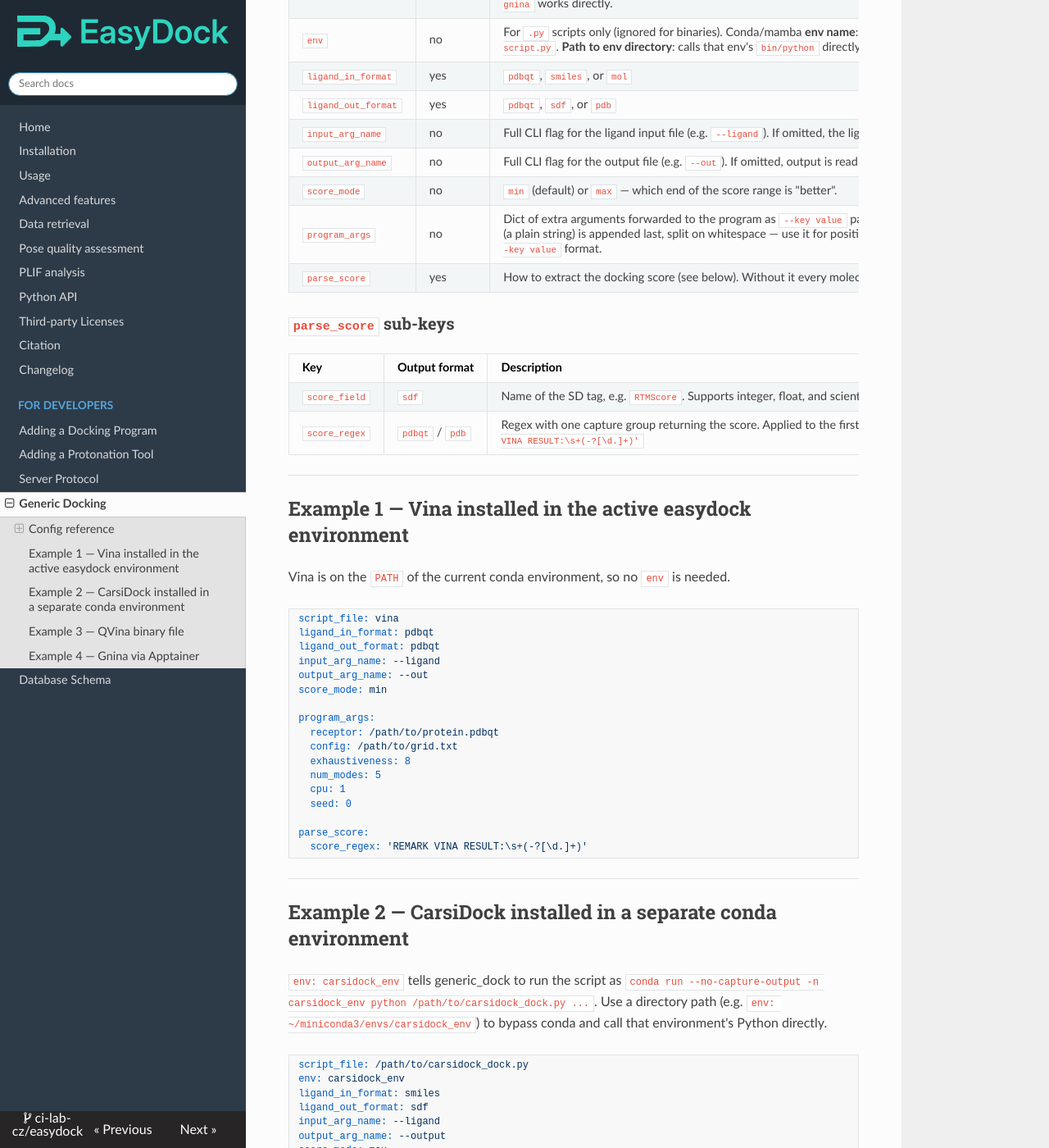
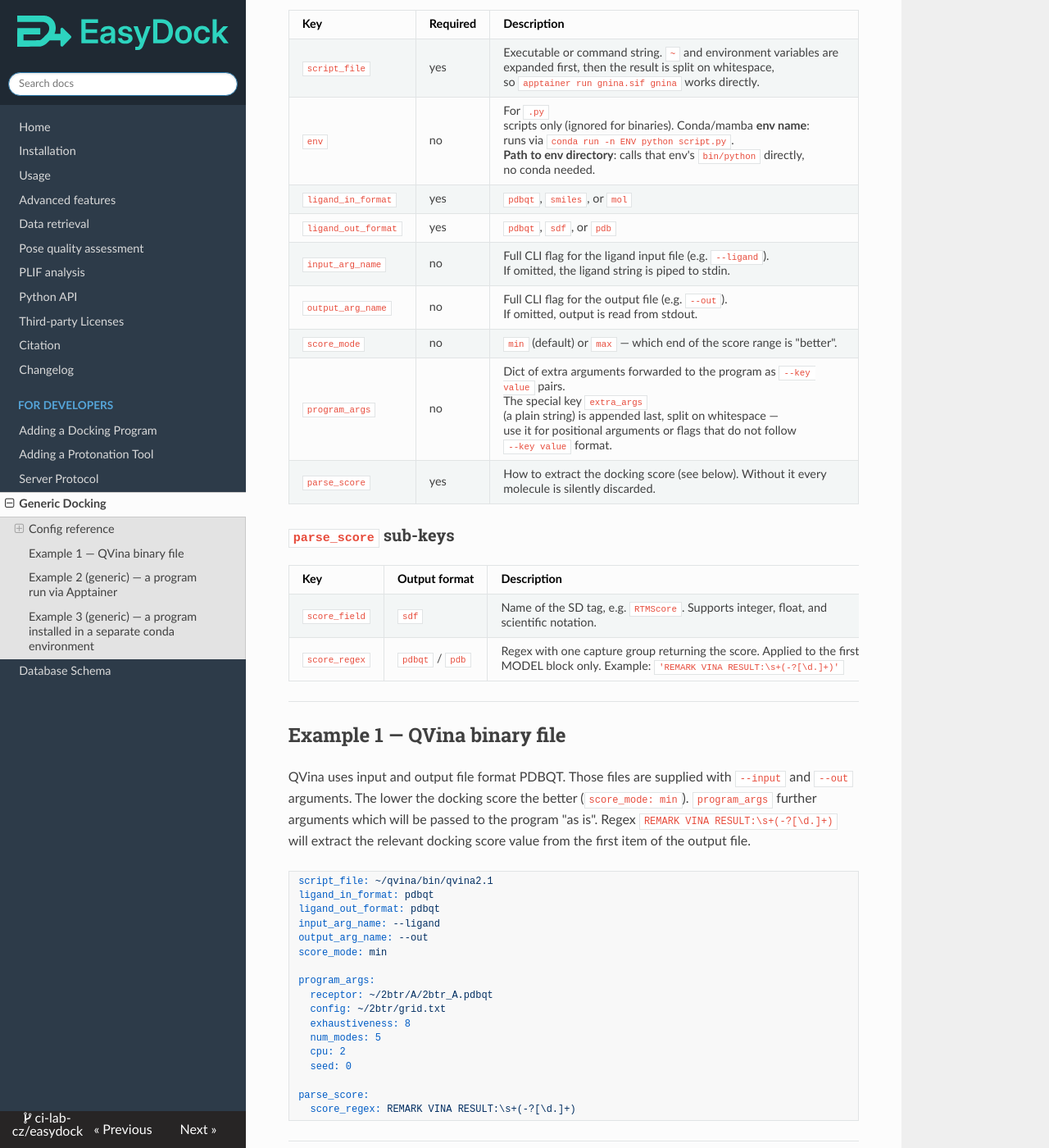
Before and after one commit to ci-lab-cz/easydock, an MkDocs documentation site: the page built from docs/generic_dock.md, in a window 1280 px wide and 1400 px high, scrolled down 473 px. Shown: the whole window at 82% size. Built offline with MkDocs 1.6.1, drawn with Linux system fonts in a browser that asks for light colours; nearby versions of some CDN libraries; some of the changed text lies outside the part shown.

Commit message:
Update example of generic docking in docs

````diff
--- a/docs/generic_dock.md
+++ b/docs/generic_dock.md
@@ -1,44 +1,73 @@
 # Generic Docking
 
-`--program generic` is a generic wrapper that can run **any external docking binary or Python
-script** through a single YAML config file.  No code changes are needed — the config drives
-everything: which executable to call, how to pass the ligand and receive the output, and how to
-extract the score.
+`--program generic` is a generic wrapper that can run **external docking binary or Python script** through a single YAML config file. No code changes are needed — the config drives everything: which executable to call, how to pass the ligand and receive the output, and how to extract the score.
 
 ```bash
 easydock -i input.smi -o output.db --program generic --config config.yml -c 4 --sdf
 ```
 
+The main conventions:
+1. A program or script takes a single molecule to dock at a single call
+2. A program or script returns a file with docked poses in PDBQT/PDB/SDF format ordered by the score (the top scored pose in the first one)
+
 ## Config reference
 
-| Key | Required | Description |
-|-----|----------|-------------|
-| `script_file` | yes | Executable or command string. `~` and environment variables are expanded first, then the result is split on whitespace, so `apptainer run gnina.sif gnina` works directly. |
-| `env` | no | For `.py` scripts only (ignored for binaries). Conda/mamba **env name**: runs via `conda run -n ENV python script.py`. **Path to env directory**: calls that env's `bin/python` directly, no conda needed. |
-| `ligand_in_format` | yes | `pdbqt`, `smiles`, or `mol` |
-| `ligand_out_format` | yes | `pdbqt`, `sdf`, or `pdb` |
-| `input_arg_name` | no | Full CLI flag for the ligand input file (e.g. `--ligand`). If omitted, the ligand string is piped to stdin. |
-| `output_arg_name` | no | Full CLI flag for the output file (e.g. `--out`). If omitted, output is read from stdout. |
-| `score_mode` | no | `min` (default) or `max` — which end of the score range is "better". |
-| `program_args` | no | Dict of extra arguments forwarded to the program as `--key value` pairs. The special key `extra_args` (a plain string) is appended last, split on whitespace — use it for positional arguments or flags that do not follow `--key value` format. |
-| `parse_score` | yes | How to extract the docking score (see below). Without it every molecule is silently discarded. |
+| Key | Required | Description                                                                                                                                                                                                                                      |
+|-----|----------|--------------------------------------------------------------------------------------------------------------------------------------------------------------------------------------------------------------------------------------------------|
+| `script_file` | yes | Executable or command string. `~` and environment variables are <br>expanded first, then the result is split on whitespace, <br>so `apptainer run gnina.sif gnina` works directly.                                                                   |
+| `env` | no | For `.py` scripts only (ignored for binaries). Conda/mamba **env name**: <br>runs via `conda run -n ENV python script.py`. <br>**Path to env directory**: calls that env's `bin/python` directly, <br>no conda needed.                                       |
+| `ligand_in_format` | yes | `pdbqt`, `smiles`, or `mol`                                                                                                                                                                                                                      |
+| `ligand_out_format` | yes | `pdbqt`, `sdf`, or `pdb`                                                                                                                                                                                                                         |
+| `input_arg_name` | no | Full CLI flag for the ligand input file (e.g. `--ligand`). <br>If omitted, the ligand string is piped to stdin.                                                                                                                                      |
+| `output_arg_name` | no | Full CLI flag for the output file (e.g. `--out`). <br>If omitted, output is read from stdout.                                                                                                                                                        |
+| `score_mode` | no | `min` (default) or `max` — which end of the score range is "better".                                                                                                                                                                             |
+| `program_args` | no | Dict of extra arguments forwarded to the program as `--key value` pairs. <br>The special key `extra_args` (a plain string) is appended last, split on whitespace — <br>use it for positional arguments or flags that do not follow <br>`--key value` format. |
+| `parse_score` | yes | How to extract the docking score (see below). Without it every <br>molecule is silently discarded.                                                                                                                                                   |
 
 ### `parse_score` sub-keys
 
 | Key | Output format | Description |
 |-----|---------------|-------------|
-| `score_field` | `sdf` | Name of the SD tag, e.g. `RTMScore`. Supports integer, float, and scientific notation. |
-| `score_regex` | `pdbqt` / `pdb` | Regex with one capture group returning the score. Applied to the first MODEL block only. Example: `'REMARK VINA RESULT:\s+(-?[\d.]+)'` |
+| `score_field` | `sdf` | Name of the SD tag, e.g. `RTMScore`. Supports integer, float, and <br>scientific notation. |
+| `score_regex` | `pdbqt` / `pdb` | Regex with one capture group returning the score. Applied to the first <br>MODEL block only. Example: `'REMARK VINA RESULT:\s+(-?[\d.]+)'` |
 
 ---
 
-## Example 1 — Vina installed in the active easydock environment
+## Example 1 — QVina binary file
 
-Vina is on the `PATH` of the current conda environment, so no `env` is needed.
+QVina uses input and output file format PDBQT. Those files are supplied with `--input` and `--out` arguments. The lower the docking score the better (`score_mode: min`).
+`program_args` further arguments which will be passed to the program "as is". Regex `REMARK VINA RESULT:\s+(-?[\d.]+)` will extract the relevant docking score value from the first item of the output file.
 
 ```yaml
-script_file: vina
+script_file: ~/qvina/bin/qvina2.1
 ligand_in_format: pdbqt
+ligand_out_format: pdbqt
+input_arg_name: --ligand
+output_arg_name: --out
+score_mode: min
+
+program_args:
+  receptor: ~/2btr/A/2btr_A.pdbqt
+  config: ~/2btr/grid.txt
+  exhaustiveness: 8
+  num_modes: 5
+  cpu: 2
+  seed: 0
+
+parse_score:
+  score_regex: REMARK VINA RESULT:\s+(-?[\d.]+)
+```
+
+---
+
+## Example 2 (generic) — a program run via Apptainer
+
+A user can provide a full command line call. `script_file` is split on whitespace after path expansion, so the full Apptainer invocation
+can be written directly — no wrapper script required.
+
+```yaml
+script_file: apptainer run container.sif program_name
+ligand_in_format: smiles
 ligand_out_format: pdbqt
 input_arg_name: --ligand
 output_arg_name: --out
@@ -58,16 +85,17 @@ parse_score:
 
 ---
 
-## Example 2 — CarsiDock installed in a separate conda environment
+## Example 3 (generic) — a program installed in a separate conda environment
 
-`env: carsidock_env` tells generic_dock to run the script as
-`conda run --no-capture-output -n carsidock_env python /path/to/carsidock_dock.py ...`.
-Use a directory path (e.g. `env: ~/miniconda3/envs/carsidock_env`) to bypass conda and call
-that environment's Python directly.
+`env: program_env` tells generic_dock to run the script as
+`conda run --no-capture-output -n program_env python /path/to/docking_program.py ...`.
+Use a directory path (e.g. `env: ~/miniconda3/envs/program_env`)
+to bypass conda and call that environment's Python directly.
+Since output is in SDF format, the docking score will be extracted from the field `RTMScore`.
 
 ```yaml
-script_file: /path/to/carsidock_dock.py
-env: carsidock_env
+script_file: /path/to/docking_program.py
+env: program_env
 ligand_in_format: smiles
 ligand_out_format: sdf
 input_arg_name: --ligand
@@ -84,89 +112,4 @@ parse_score:
 ```
 
 !!! note
-    Adjust `program_args` keys and `input_arg_name`/`output_arg_name` to match your specific
-    CarsiDock script's CLI.  `env` is ignored if `script_file` does not end in `.py`.
-
----
-
-## Example 3 — QVina binary file
-
-QVina uses the same argument names as Vina.  Substitute `qvina-w` path for the QVina-W variant.
-
-```yaml
-script_file: /path/to/qvina2
-ligand_in_format: pdbqt
-ligand_out_format: pdbqt
-input_arg_name: --ligand
-output_arg_name: --out
-score_mode: min
-
-program_args:
-  receptor: /path/to/protein.pdbqt
-  config: /path/to/grid.txt
-  exhaustiveness: 8
-  num_modes: 5
-  cpu: 2
-  seed: 0
-
-parse_score:
-  score_regex: 'REMARK VINA RESULT:\s+(-?[\d.]+)'
-```
-
----
-
-## Example 4 — Gnina via Apptainer
-
-`script_file` is split on whitespace after path expansion, so the full Apptainer invocation
-can be written directly — no wrapper script required.
-
-**Vina scoring** (lower = better):
-
-```yaml
-script_file: apptainer run gnina.sif gnina
-ligand_in_format: pdbqt
-ligand_out_format: pdbqt
-input_arg_name: --ligand
-output_arg_name: --out
-score_mode: min
-
-program_args:
-  receptor: /path/to/protein.pdbqt
-  config: /path/to/grid.txt
-  exhaustiveness: 8
-  num_modes: 10
-  cpu: 1
-  seed: 0
-  scoring: vina
-  cnn_scoring: none
-  addH: 0
-
-parse_score:
-  score_regex: 'REMARK VINA RESULT:\s+(-?[\d.]+)'
-```
-
-**Default CNN scoring** (higher = better):
-
-```yaml
-script_file: apptainer run gnina.sif gnina
-ligand_in_format: pdbqt
-ligand_out_format: pdbqt
-input_arg_name: --ligand
-output_arg_name: --out
-score_mode: max
-
-program_args:
-  receptor: /path/to/protein.pdbqt
-  config: /path/to/grid.txt
-  exhaustiveness: 8
-  num_modes: 10
-  cpu: 1
-  seed: 0
-  scoring: default
-  cnn_scoring: rescore
-  cnn: dense_ensemble
-  addH: 0
-
-parse_score:
-  score_regex: 'REMARK CNNscore\s+([\d.]+)'
-```
+    `env` is ignored if `script_file` does not end in `.py`. If `script_file` ends with `.py` and no `env` was provided, the script will be executed in a current Python environment.
````
Also changed, not shown: other parts of docs/generic_dock.md (+1 -3 lines).
